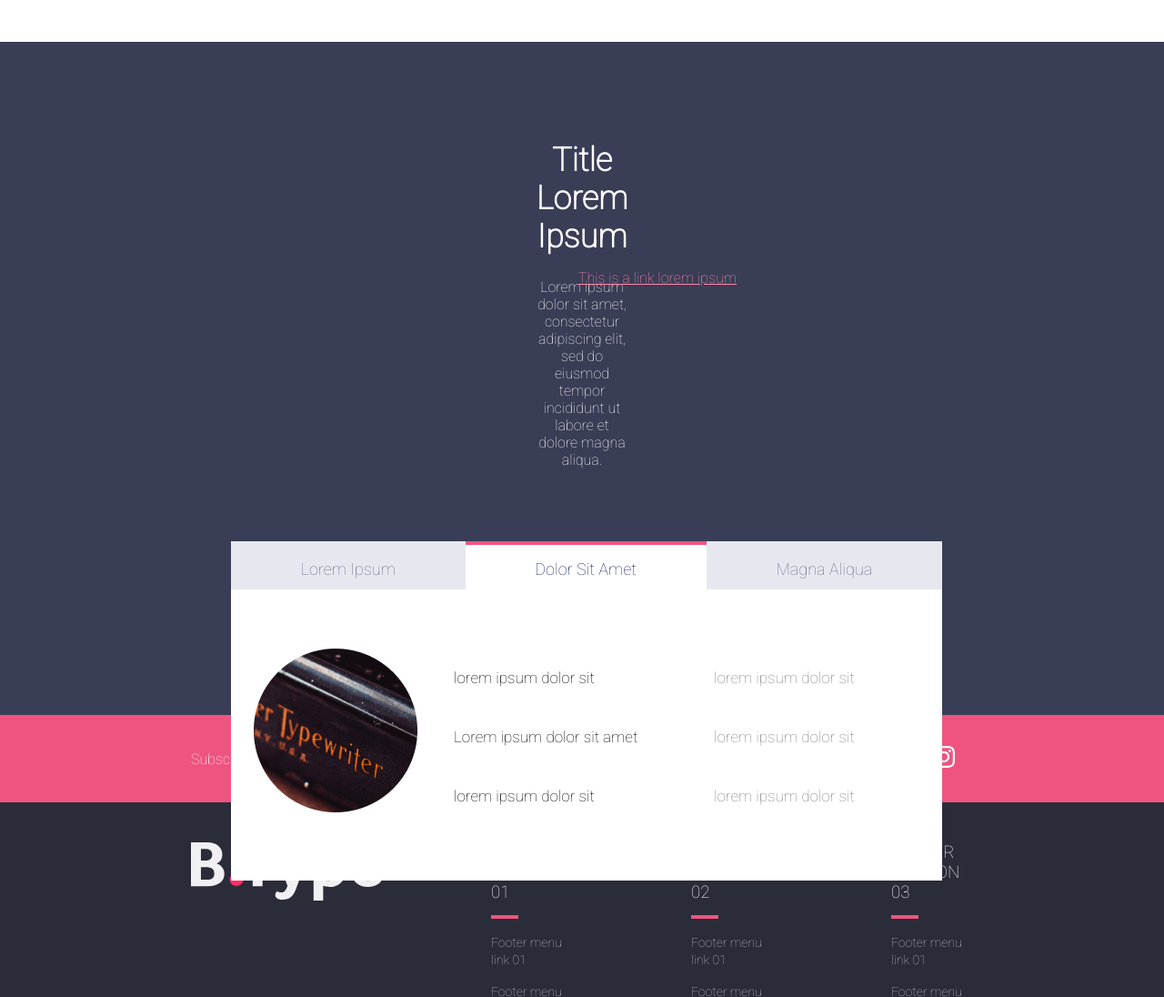
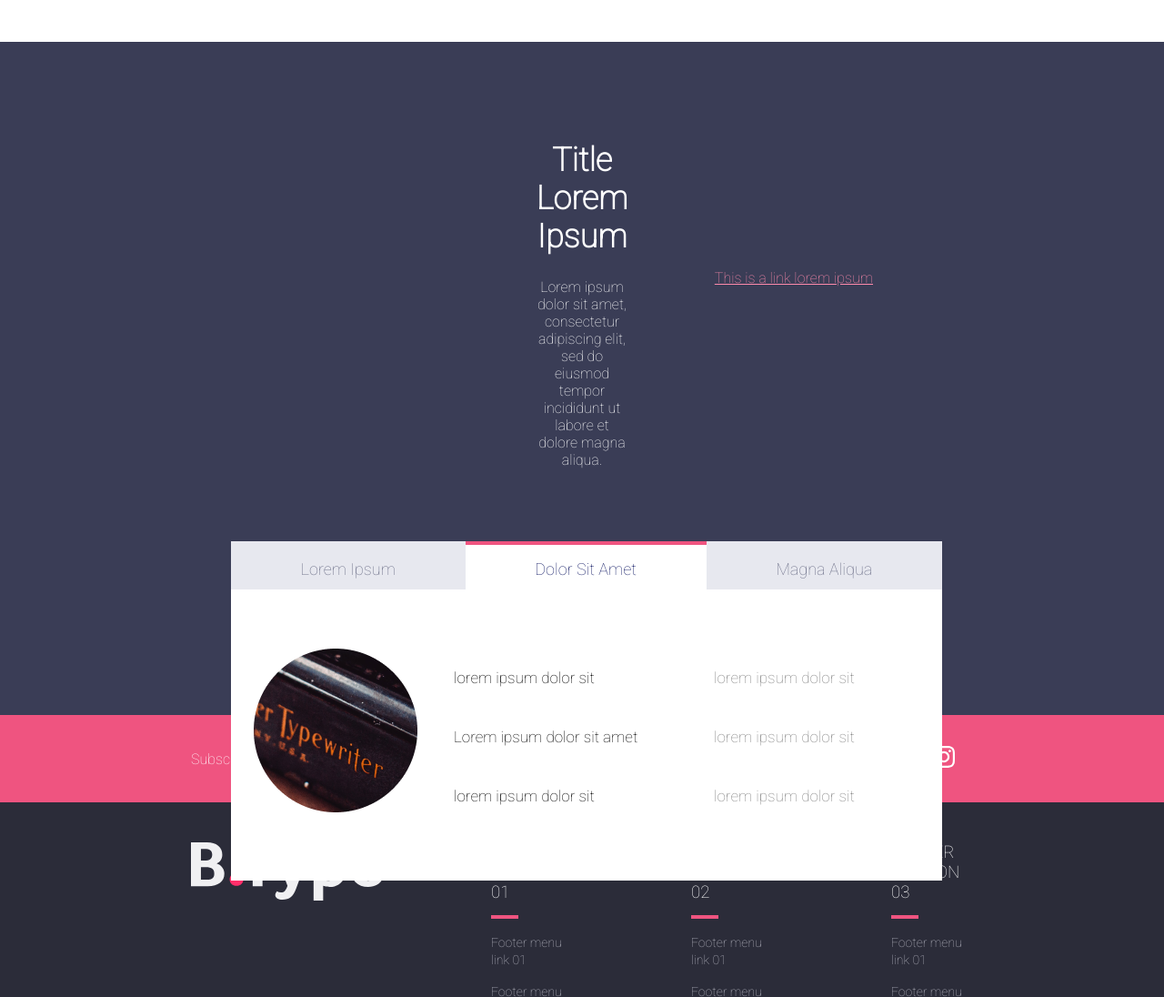
Before and after one commit to mcmicko/beeit-project-2022, a plain HTML site: page index.html in a window 1280 px wide. Shown: the part 4053-5149 px from the top of the page at 91% size. Drawn offline with Linux system fonts and the light colour scheme.

Commit message:
cleaning code

```diff
--- a/scss/style.scss
+++ b/scss/style.scss
@@ -26,11 +26,8 @@ header {
   .bg-gray {
     @media (max-width: 360px) {
       background-color: rgba(0, 0, 0, 0.329);
-      // position: absolute;
-      // display: block;
       height: 100px;
       width: 126px;
-      // bottom: 0;
       z-index: 100;
     }
   }
@@ -126,7 +123,6 @@ header {
           @media (max-width: 360px) {
             position: absolute;
             width: 154px;
-            // height: 40px;
             bottom: -160px;
             right: -80px;
             text-align: center;
@@ -424,9 +420,6 @@ header {
   }
 }
 details {
-  // margin: 1rem auto;
-  // padding: 0 1rem;
-  // width: 35em;
   position: relative;
   color: #fff;
   transition: background-color 0.15s;
@@ -456,7 +449,6 @@ details {
   }
 }
 summary {
-  // padding: 1rem 2em 1rem 0;
   display: block;
   margin-left: 20px;
   position: relative;
@@ -527,10 +519,6 @@ summary {
     padding: 210px;
     @media (max-width: 360px) {
       padding: 64px 24px 64px 24px;
-
-      // padding: 64px 0px 0px 24px;
-      // margin-right: 24px;
-      // margin-bottom: 64px;
     }
   }
 
@@ -540,8 +528,6 @@ summary {
     padding: 210px;
     @media (max-width: 360px) {
       padding: 64px 24px 64px 24px;
-      // margin-right: 24px;
-      // margin-bottom: 64px;
     }
   }
 }
@@ -616,8 +602,11 @@ summary {
   .link-lorem {
     color: #ff8aac;
     position: absolute;
-    right: 470px;
+    right: 29%;
     top: 250px;
+    @media (max-width: 1600px) {
+      right: 25%;
+    }
     @media (max-width: 360px) {
       position: static;
       margin-top: 30px;
@@ -625,13 +614,9 @@ summary {
   }
 
   .tabs {
-    // width: 782px;
-    // height: 320px;
     float: none;
-    // list-style: none;
     position: relative;
     margin: 80px 0 0 10px;
-    // text-align: left;
     @media (max-width: 360px) {
       display: none;
     }
@@ -647,8 +632,6 @@ summary {
     label {
       display: block;
       padding: 16px 76.744px;
-      // width: 300px;
-      // height: 40px;
       text-align: center;
       color: #6b6e87;
       font-size: 18px;
@@ -657,7 +640,6 @@ summary {
       border-top: 4px solid #e7e8ef;
       cursor: pointer;
       position: relative;
-      // top: 4px;
       transition: all 0.2s ease-in-out;
       &:hover {
         background: darken(#e7e8ef, 10);
@@ -704,13 +686,11 @@ summary {
 
     [id^="tab"]:checked + label {
       top: 0;
-      // padding: 12px 70px 70px 70px;
       background: #fff;
       border-top: 4px solid #ef5480;
       border-right: 0;
       border-left: 0;
       color: #1e266d;
-      // font-weight: bold;
     }
     [id^="tab"]:checked ~ [id^="tab-content"] {
       display: block;
@@ -1031,11 +1011,8 @@ footer {
     height: 80px;
     margin: 0;
     padding: 0;
-    // flex-direction: row-reverse;
-    // justify-content: space-between;
     display: grid;
     grid-template-columns: repeat(3, 1fr);
-    // grid-gap: 10px;
     .span-col-2 {
       grid-column: span 3 / auto;
     }
```
Also changed, not shown: index.html (+1 -0 lines), css/style.css, 1 other file.
